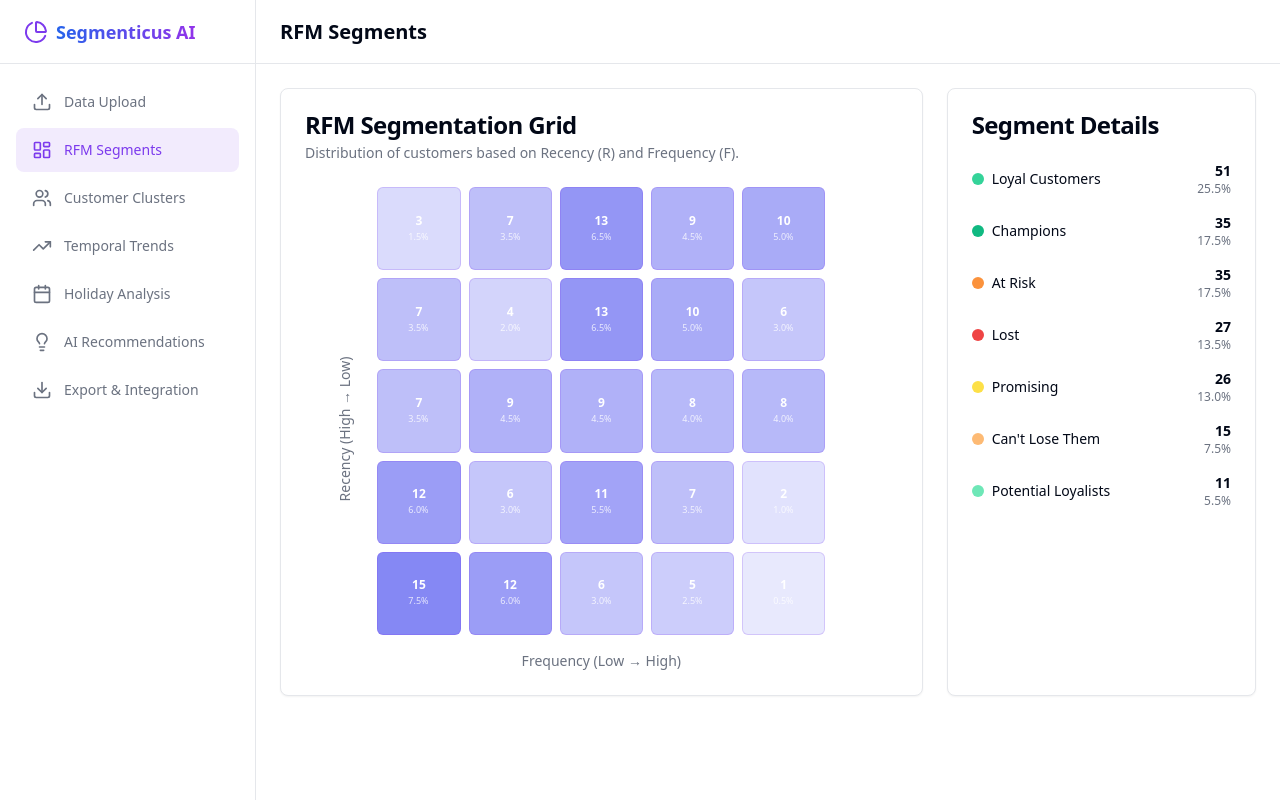
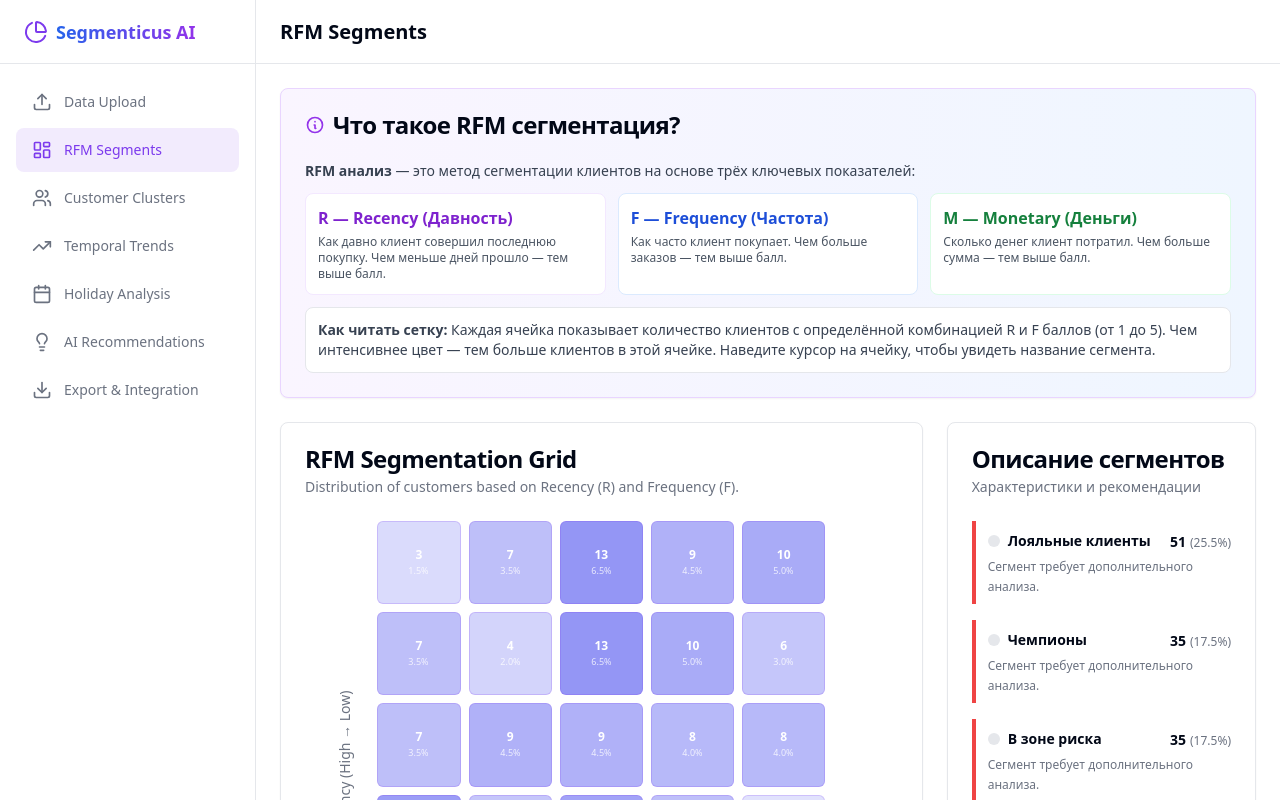
Before and after one commit to vkproduct/sgm, a React (Vite) app: page / in a window 1280 px wide. Both pictures are taken after a click on the button "Load Demo Dataset". Shown: the top 800 px of the page. Built offline with nearby package versions, Linux system fonts and the light colour scheme.

Commit message:
feat: Enhance RFM grid component with improved data display and interaction capabilities.

```diff
--- a/src/components/dashboard/RFMGrid.tsx
+++ b/src/components/dashboard/RFMGrid.tsx
@@ -39,6 +39,22 @@
         }
     };
 
+    const getSegmentDescription = (segment: string): string => {
+        const descriptions: Record<string, string> = {
+            'Champions': 'Ваши лучшие клиенты! Покупают часто и недавно, тратят больше всех. Награждайте их эксклюзивными предложениями и ранним доступом к новинкам.',
+            'Loyal Customers': 'Постоянные покупатели с высокой частотой покупок. Поощряйте их программами лояльности и персональными скидками.',
+            'Potential Loyalists': 'Недавние покупатели с хорошим потенциалом. Предложите членство в программе лояльности и персонализированные рекомендации.',
+            'Promising': 'Новые клиенты, которые недавно совершили покупку. Вовлекайте их с помощью онбординга и специальных предложений для новичков.',
+            'Needs Attention': 'Клиенты с умеренной активностью. Отправьте персонализированные предложения на основе их истории покупок.',
+            'At Risk': 'Раньше покупали часто, но давно не возвращались. Срочно отправьте win-back кампанию с привлекательным предложением.',
+            'Can\'t Lose Them': 'Ценные клиенты, которые перестали покупать. Свяжитесь лично, узнайте причину и предложите VIP-условия возврата.',
+            'Hibernating': 'Давно не покупали, низкая частота. Попробуйте реактивировать через опрос с бонусом или напоминание о бренде.',
+            'Lost': 'Потерянные клиенты. Последняя попытка - агрессивная скидка или новое ценностное предложение. Если не сработает - исключите из активных кампаний.',
+        };
+        return descriptions[segment] || 'Сегмент требует дополнительного анализа.';
+    };
+
+
     // Better Grid Mapping based on R (rows) and F (cols)
     // R (y-axis): 5 (top) -> 1 (bottom)
     // F (x-axis): 1 (left) -> 5 (right)
@@ -70,6 +86,43 @@
 
     return (
         <div className="space-y-6">
+            {/* Explanation Card */}
+            <Card className="bg-gradient-to-r from-purple-50 to-blue-50 border-purple-200">
+                <CardHeader>
+                    <CardTitle className="flex items-center gap-2">
+                        <svg className="w-5 h-5 text-purple-600" fill="none" stroke="currentColor" viewBox="0 0 24 24">
+                            <path strokeLinecap="round" strokeLinejoin="round" strokeWidth={2} d="M13 16h-1v-4h-1m1-4h.01M21 12a9 9 0 11-18 0 9 9 0 0118 0z" />
+                        </svg>
+                        Что такое RFM сегментация?
+                    </CardTitle>
+                </CardHeader>
+                <CardContent className="space-y-3">
+                    <p className="text-sm text-gray-700">
+                        <strong>RFM анализ</strong> — это метод сегментации клиентов на основе трёх ключевых показателей:
+                    </p>
+                    <div className="grid md:grid-cols-3 gap-3">
+                        <div className="bg-white p-3 rounded-lg border border-purple-100">
+                            <div className="font-bold text-purple-700 mb-1">R — Recency (Давность)</div>
+                            <div className="text-xs text-gray-600">Как давно клиент совершил последнюю покупку. Чем меньше дней прошло — тем выше балл.</div>
+                        </div>
+                        <div className="bg-white p-3 rounded-lg border border-blue-100">
+                            <div className="font-bold text-blue-700 mb-1">F — Frequency (Частота)</div>
+                            <div className="text-xs text-gray-600">Как часто клиент покупает. Чем больше заказов — тем выше балл.</div>
+                        </div>
+                        <div className="bg-white p-3 rounded-lg border border-green-100">
+                            <div className="font-bold text-green-700 mb-1">M — Monetary (Деньги)</div>
+                            <div className="text-xs text-gray-600">Сколько денег клиент потратил. Чем больше сумма — тем выше балл.</div>
+                        </div>
+                    </div>
+                    <div className="bg-white p-3 rounded-lg border border-gray-200 mt-3">
+                        <p className="text-sm text-gray-700">
+                            <strong>Как читать сетку:</strong> Каждая ячейка показывает количество клиентов с определённой комбинацией R и F баллов (от 1 до 5).
+                            Чем интенсивнее цвет — тем больше клиентов в этой ячейке. Наведите курсор на ячейку, чтобы увидеть название сегмента.
+                        </p>
+                    </div>
+                </CardContent>
+            </Card>
+
             <div className="grid gap-6 md:grid-cols-3">
                 <Card className="col-span-2">
                     <CardHeader>
@@ -90,23 +143,47 @@
                                     <React.Fragment key={i}>
                                         {row.map((cell, j) => {
                                             const percentage = ((cell.count / totalCustomers) * 100).toFixed(1);
-                                            const intensity = Math.min(cell.count / (totalCustomers * 0.1), 1); // Cap opacity at 10% of total
+                                            const intensity = Math.min(cell.count / (totalCustomers * 0.1), 1);
+                                            const rScore = 5 - i; // R score from 5 (top) to 1 (bottom)
+                                            const fScore = j + 1; // F score from 1 (left) to 5 (right)
+
+                                            const tooltipText = cell.count > 0
+                                                ? `${cell.label}\n\nR=${rScore} (Давность), F=${fScore} (Частота)\n${cell.count} клиентов (${percentage}%)\n\n${getSegmentDescription(cell.label)}`
+                                                : `R=${rScore}, F=${fScore}\nНет клиентов`;
 
                                             return (
                                                 <div
                                                     key={`${i}-${j}`}
                                                     className={cn(
-                                                        "rounded-md flex flex-col items-center justify-center text-xs p-1 transition-all hover:scale-105 cursor-pointer border",
+                                                        "rounded-md flex flex-col items-center justify-center text-xs p-1 transition-all hover:scale-105 cursor-pointer border relative group",
                                                         cell.count > 0 ? "border-primary/20" : "border-transparent bg-muted/20"
                                                     )}
                                                     style={{
                                                         backgroundColor: cell.count > 0 ? `rgba(99, 102, 241, ${0.1 + intensity * 0.9})` : undefined,
                                                         color: cell.count > 0 ? 'white' : undefined
                                                     }}
-                                                    title={`${cell.label}: ${cell.count} customers`}
+                                                    title={tooltipText}
                                                 >
                                                     <span className="font-bold">{cell.count}</span>
                                                     <span className="scale-75 opacity-80">{percentage}%</span>
+
+                                                    {/* Enhanced tooltip on hover */}
+                                                    {cell.count > 0 && (
+                                                        <div className="absolute bottom-full left-1/2 -translate-x-1/2 mb-2 hidden group-hover:block z-10 w-64 pointer-events-none">
+                                                            <div className="bg-gray-900 text-white text-xs rounded-lg p-3 shadow-lg">
+                                                                <div className="font-bold mb-1">{cell.label}</div>
+                                                                <div className="text-gray-300 mb-2">
+                                                                    R={rScore} (Давность) • F={fScore} (Частота)
+                                                                </div>
+                                                                <div className="text-gray-300 mb-2">
+                                                                    {cell.count} клиентов ({percentage}%)
+                                                                </div>
+                                                                <div className="text-gray-400 text-xs leading-relaxed border-t border-gray-700 pt-2">
+                                                                    {getSegmentDescription(cell.label)}
+                                                                </div>
+                                                            </div>
+                                                        </div>
+                                                    )}
                                                 </div>
                                             );
                                         })}
@@ -124,24 +201,30 @@
 
                 <Card>
                     <CardHeader>
-                        <CardTitle>Segment Details</CardTitle>
+                        <CardTitle>Описание сегментов</CardTitle>
+                        <CardDescription>Характеристики и рекомендации</CardDescription>
                     </CardHeader>
                     <CardContent>
-                        <div className="space-y-4">
+                        <div className="space-y-4 max-h-[500px] overflow-y-auto">
                             {Object.entries(segments)
                                 .sort(([, a], [, b]) => b.count - a.count)
                                 .map(([name, data]) => (
-                                    <div key={name} className="flex items-center justify-between">
-                                        <div className="flex items-center space-x-2">
-                                            <div className={cn("w-3 h-3 rounded-full", getSegmentColor(name))} />
-                                            <span className="text-sm font-medium">{name}</span>
-                                        </div>
-                                        <div className="text-right">
-                                            <div className="text-sm font-bold">{data.count}</div>
-                                            <div className="text-xs text-muted-foreground">
-                                                {((data.count / totalCustomers) * 100).toFixed(1)}%
+                                    <div key={name} className="border-l-4 pl-3 py-2" style={{ borderColor: getSegmentColor(name).includes('emerald') ? '#10b981' : getSegmentColor(name).includes('yellow') ? '#f59e0b' : getSegmentColor(name).includes('orange') ? '#f97316' : '#ef4444' }}>
+                                        <div className="flex items-center justify-between mb-1">
+                                            <div className="flex items-center space-x-2">
+                                                <div className={cn("w-3 h-3 rounded-full", getSegmentColor(name))} />
+                                                <span className="text-sm font-bold">{name}</span>
+                                            </div>
+                                            <div className="text-right">
+                                                <span className="text-sm font-bold">{data.count}</span>
+                                                <span className="text-xs text-muted-foreground ml-1">
+                                                    ({((data.count / totalCustomers) * 100).toFixed(1)}%)
+                                                </span>
                                             </div>
                                         </div>
+                                        <p className="text-xs text-muted-foreground leading-relaxed">
+                                            {getSegmentDescription(name)}
+                                        </p>
                                     </div>
                                 ))}
                         </div>
--- a/src/lib/data-processor.ts
+++ b/src/lib/data-processor.ts
@@ -115,14 +115,14 @@
         c.m_score = assignScore(monetaries, c.monetary);
 
         // Assign Segment based on R and F (simplified standard matrix)
-        if (c.r_score >= 4 && c.f_score >= 4) c.segment = 'Champions';
-        else if (c.r_score >= 3 && c.f_score >= 3) c.segment = 'Loyal Customers';
-        else if (c.r_score >= 4 && c.f_score >= 2) c.segment = 'Potential Loyalists';
-        else if (c.r_score >= 3 && c.f_score <= 2) c.segment = 'Promising';
-        else if (c.r_score <= 2 && c.f_score >= 4) c.segment = 'Can\'t Lose Them';
-        else if (c.r_score <= 2 && c.f_score >= 2) c.segment = 'At Risk';
-        else if (c.r_score <= 2 && c.f_score <= 1) c.segment = 'Lost';
-        else c.segment = 'Needs Attention';
+        if (c.r_score >= 4 && c.f_score >= 4) c.segment = 'Чемпионы';
+        else if (c.r_score >= 3 && c.f_score >= 3) c.segment = 'Лояльные клиенты';
+        else if (c.r_score >= 4 && c.f_score >= 2) c.segment = 'Потенциально лояльные';
+        else if (c.r_score >= 3 && c.f_score <= 2) c.segment = 'Перспективные';
+        else if (c.r_score <= 2 && c.f_score >= 4) c.segment = 'Нельзя потерять';
+        else if (c.r_score <= 2 && c.f_score >= 2) c.segment = 'В зоне риска';
+        else if (c.r_score <= 2 && c.f_score <= 1) c.segment = 'Потерянные';
+        else c.segment = 'Требуют внимания';
     });
 
     return customerList;
```
